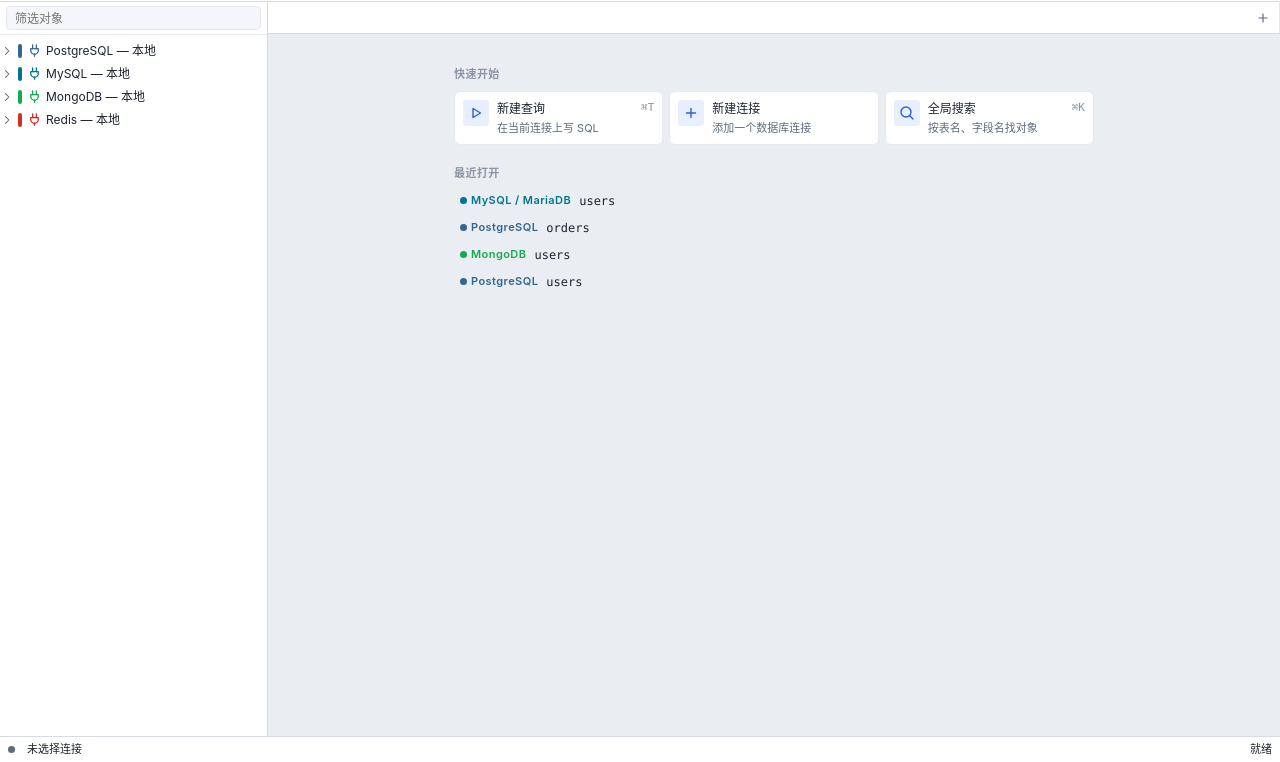
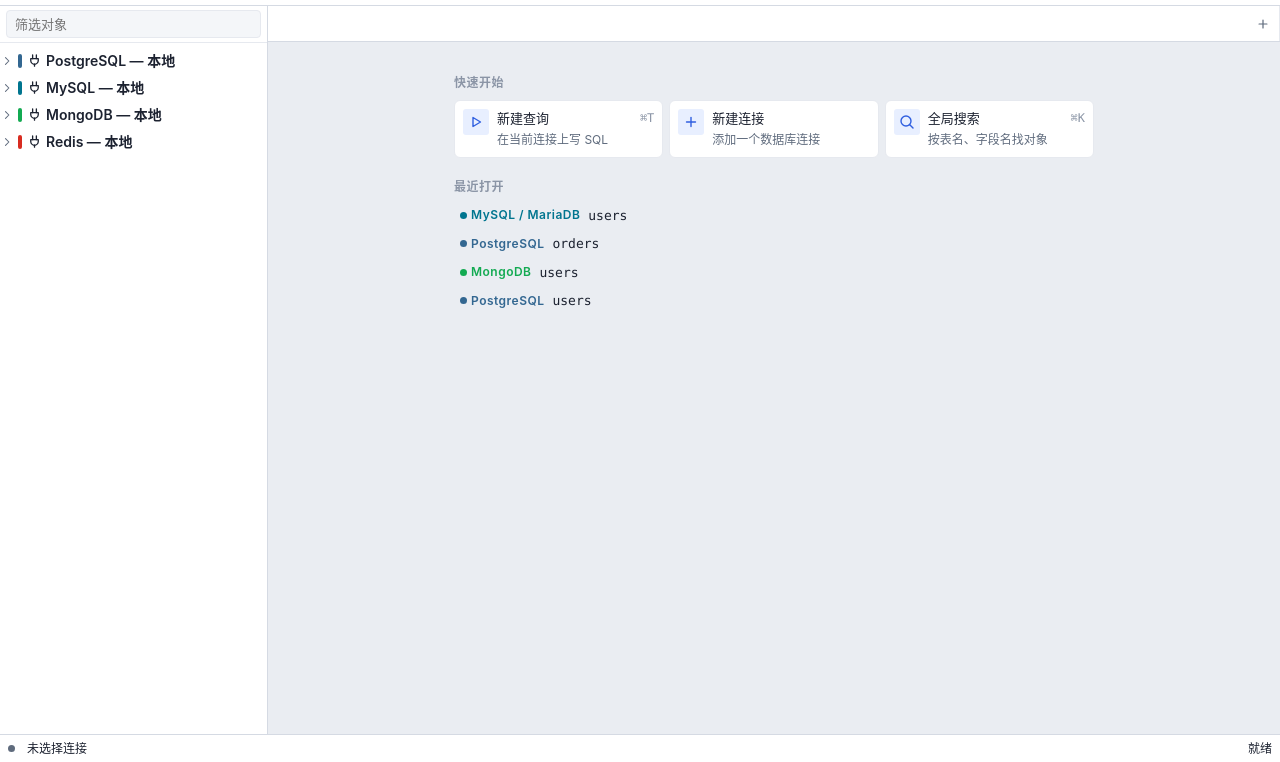
Before and after one commit to ZhcChen/SelaDB, a website: page ui/index.html in a window 1280 px wide. Shown: the part 38-800 px from the top of the page. Drawn offline with Linux system fonts and the light colour scheme.

Commit message:
fix(ui): 整体放大一档,并给对象树补上真正的层级感
两处都是实打实的问题:

1. 元素偏小 —— 之前几轮为了压密度把字号和行高收得太狠,视觉上发虚。
   整体提一档:正文 13→14、次要 12→13、辅助 11→12,表格行高 30→32、
   树行高 23→27、表头 38→42、顶栏 40→44。密度原则保留,可读性优先。

2. 树展开后全是同级的 —— 根因是 --tree-indent 这个 token 定义了却从没被
   接上,所有层级的文字都从同一个 x 开始,只有展开箭头的位置不同。现在:
   - 真缩进:每层 16px
   - 层级导轨线:画在子层容器左边框上,正好落在父层箭头下方
   - 层级权重:连接与数据库(目录)比表、字段(叶子)更重
   - 节点带 data-depth,样式据此区分

顺带:连接向导的表单改成两列排,挂载点撑满视口让入口页垂直居中。

```diff
--- a/ui/assets/app.js
+++ b/ui/assets/app.js
@@ -1971,10 +1971,11 @@ function renderConnect(root) {
 
     const fields = connectionFields(engine);
     const controls = fields.map((field) => createField(field));
-    for (const control of controls) {
-      control.element.classList.add("field--full");
+    controls.forEach((control, index) => {
+      // 只有连接名独占一行,其余参数两列排 —— 竖屏那么宽,一行一个太浪费
+      if (index === 0) control.element.classList.add("field--full");
       form.appendChild(control.element);
-    }
+    });
     stepBody.appendChild(form);
   }
 
--- a/ui/assets/styles.css
+++ b/ui/assets/styles.css
@@ -7,6 +7,13 @@
  *   P1  按钮与表单控件 / 菜单 / 弹层 / 命令面板 / Toast
  *   P2  文档树 / 键值列表(为 V0.5 预留,先不实现)
  * ========================================================================== */
+
+/* 挂载点撑满视口,页面级的 flex:1 才有意义(入口页要垂直居中) */
+.app-root {
+  display: flex;
+  flex-direction: column;
+  height: 100vh;
+}
 
 /* -----------------------------------------------------------------------------
  * 0. 基础
@@ -345,7 +352,7 @@ button {
 
 .tree__search input {
   width: 100%;
-  height: 24px;
+  height: 28px;
   padding: 0 var(--sp-4);
   font-size: var(--fs-sm);
   background: var(--bg-inset);
@@ -436,6 +443,21 @@ button {
   white-space: nowrap;
 }
 
+/* 层级权重:连接与数据库是「目录」,该比表、字段重 */
+.tree__node[data-depth="0"] .tree__label {
+  font-size: var(--fs-base);
+  font-weight: var(--fw-semibold);
+}
+
+.tree__node[data-depth="1"] .tree__label {
+  font-weight: var(--fw-medium);
+}
+
+.tree__node[data-depth="0"] .tree__icon,
+.tree__node[data-depth="1"] .tree__icon {
+  color: var(--fg-default);
+}
+
 /* 计数做成淡底胶囊:弱灰数字在密集列表里根本扫不到 */
 .tree__count {
   flex: none;
@@ -451,8 +473,20 @@ button {
   border-radius: var(--r-xs);
 }
 
+/*
+ * 树的层级靠两样东西撑起来:真缩进 + 导轨线。
+ *
+ * 之前 --tree-indent 这个 token 定义了却从没被接上,所有层级的文字都从
+ * 同一个 x 开始 —— 展开之后看上去全是同级的。
+ *
+ * 导轨线画在子层容器的左边框上,正好落在父层展开箭头的下方,
+ * 一眼就能看出「这一串是它的子级」。
+ */
 .tree__children {
   display: none;
+  margin-left: 6px;
+  padding-left: 9px;
+  border-left: 1px solid var(--border-default);
 }
 
 .tree__children.is-open {
--- a/ui/assets/tokens.css
+++ b/ui/assets/tokens.css
@@ -242,12 +242,12 @@ body[data-theme="dark"] {
   --font-mono: "SF Mono", "JetBrains Mono", "Cascadia Code", Menlo, Consolas,
     "Liberation Mono", "Noto Sans Mono CJK SC", monospace;
 
-  --fs-xs: 11px;
-  --fs-sm: 12px;
-  --fs-base: 13px;
-  --fs-md: 14px;
-  --fs-lg: 16px;
-  --fs-xl: 20px;
+  --fs-xs: 12px;
+  --fs-sm: 13px;
+  --fs-base: 14px;
+  --fs-md: 15px;
+  --fs-lg: 17px;
+  --fs-xl: 21px;
 
   --lh-tight: 1.25;
   --lh-base: 1.5;
@@ -261,8 +261,8 @@ body[data-theme="dark"] {
 
   /* 代码编辑器:等宽字体,行高固定,高亮层与输入层必须完全一致才能对齐 */
   --font-code: var(--font-mono);
-  --fs-code: 12.5px;
-  --lh-code: 20px;
+  --fs-code: 13px;
+  --lh-code: 22px;
   --code-pad-y: 10px;
   --code-pad-x: 14px;
   --code-gutter-w: 44px;
@@ -310,29 +310,29 @@ body[data-theme="dark"] {
  * -------------------------------------------------------------------------- */
 :root,
 body[data-density="comfortable"] {
-  --row-h: 30px;
-  --row-h-sm: 24px;
-  /* 对象树比表格更密:树的行是导航不是数据,一行省 2px 一屏多看几行 */
-  --row-h-tree: 23px;
+  --row-h: 32px;
+  --row-h-sm: 26px;
+  /* 树的一级缩进步长。层级要看得出来,靠的不只是缩进,还有导轨线。 */
+  --row-h-tree: 27px;
   --cell-x: 10px;
+  --indent: 16px;
+  --tree-indent: 16px;
+  --fs-base: 14px;
+  --fs-sm: 13px;
+  /* 表头分两行:列名一行、类型一行 */
+  --header-h: 42px;
+}
+
+body[data-density="compact"] {
+  --row-h: 26px;
+  --row-h-sm: 22px;
+  --row-h-tree: 24px;
+  --cell-x: 8px;
   --indent: 14px;
   --tree-indent: 14px;
   --fs-base: 13px;
   --fs-sm: 12px;
-  /* 表头分两行:列名一行、类型一行 */
   --header-h: 38px;
-}
-
-body[data-density="compact"] {
-  --row-h: 24px;
-  --row-h-sm: 20px;
-  --row-h-tree: 20px;
-  --cell-x: 8px;
-  --indent: 12px;
-  --tree-indent: 12px;
-  --fs-base: 12px;
-  --fs-sm: 11px;
-  --header-h: 34px;
 }
 
 /* -----------------------------------------------------------------------------
@@ -342,9 +342,9 @@ body[data-density="compact"] {
  * -------------------------------------------------------------------------- */
 :root {
   /* 标题栏与工具栏合并成一行 —— 之前分成两行,第二行横向空旷却占 40px */
-  --h-topbar: 40px;
-  --h-statusbar: 26px;
-  --h-tabbar: 32px;
+  --h-topbar: 44px;
+  --h-statusbar: 28px;
+  --h-tabbar: 36px;
 
   --w-tree: 268px;
   --w-tree-min: 180px;
--- a/ui/assets/tree.js
+++ b/ui/assets/tree.js
@@ -43,7 +43,7 @@ class TreeView {
     this.container.replaceChildren();
     const fragment = document.createDocumentFragment();
     for (const root of this.roots) {
-      fragment.appendChild(this.#renderNode(root));
+      fragment.appendChild(this.#renderNode(root, 0));
     }
     this.container.appendChild(fragment);
     this.#applyFilter(this.filterText);
@@ -88,7 +88,7 @@ class TreeView {
 
   // ---- 内部实现 ----
 
-  #renderNode(data) {
+  #renderNode(data, depth = 0) {
     const branch = document.createElement("div");
     branch.className = "tree__branch";
 
@@ -96,6 +96,8 @@ class TreeView {
     node.className = "tree__node";
     node.dataset.id = data.id;
     node.dataset.kind = data.kind ?? "";
+    // 层级深度:用来区分「目录」和「叶子」的视觉权重
+    node.dataset.depth = String(depth);
     node.title = data.label;
 
     const hasChildren = Array.isArray(data.children) && data.children.length > 0;
@@ -147,7 +149,7 @@ class TreeView {
     children.className = "tree__children";
     if (hasChildren) {
       for (const child of data.children) {
-        children.appendChild(this.#renderNode(child));
+        children.appendChild(this.#renderNode(child, depth + 1));
       }
     }
     branch.appendChild(children);
```
Also changed, not shown: ui/tests/screenshots/01-workbench-light.png, ui/tests/screenshots/02-grid.png, ui/tests/screenshots/03-nosql.png, ui/tests/screenshots/04-workbench-dark.png, ui/tests/screenshots/05-spec.png, ui/tests/screenshots/06-entry.png, ui/tests/screenshots/07-query.png, ui/tests/screenshots/08-query-error.png, ui/tests/screenshots/09-palette.png, ui/tests/screenshots/10-document-tree.png, ui/tests/screenshots/11-structure.png, ui/tests/screenshots/12-ddl.png, ui/tests/screenshots/13-context-menu.png, ui/tests/screenshots/14-value-editor.png, 1 more files.
